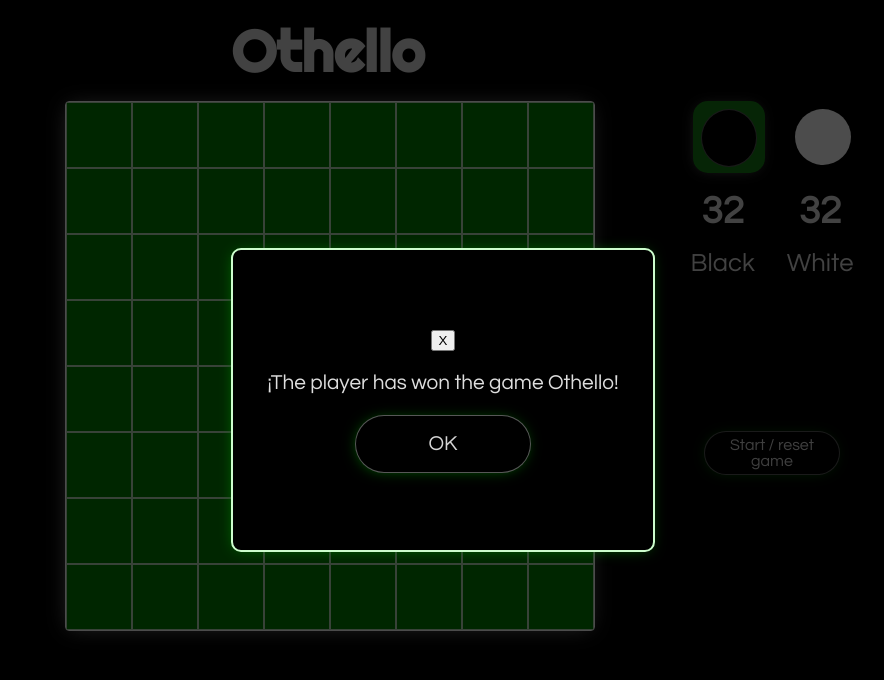
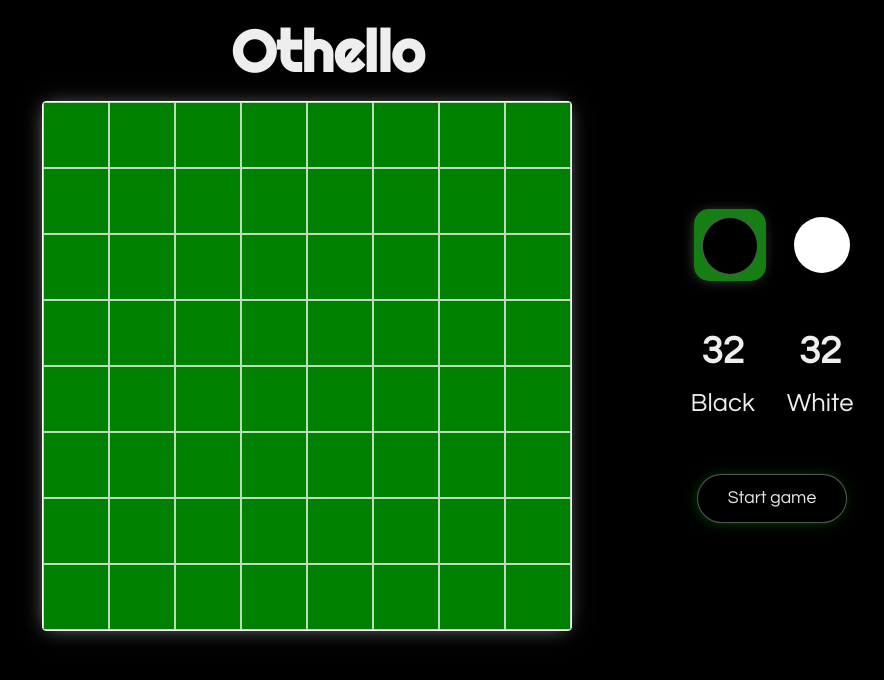
Before and after one commit to Camilaf19/othello-game2, a React (Create React App) app: page / in a window 1280 px wide. Shown: the top 680 px of the page, without its empty margins (197-1081 px from the left). Built offline with nearby package versions, Linux system fonts and the light colour scheme.

Commit message:
Refactoring styles and readme

```diff
--- a/src/App.tsx
+++ b/src/App.tsx
@@ -13,7 +13,7 @@
   const [whiteTokens, setWhiteTokens] = useState(32)
   const [blackTokens, setBlackTokens] = useState(32)
   const [winner, setWinner] = useState('')
-  const [show, setShow] = useState(true)
+  const [show, setShow] = useState(false)
 
 
   const handleStartGame = () => {
@@ -50,10 +50,10 @@
   }
 
   useEffect(() => {
-    if (whiteTokens <= 20) {
+    if (whiteTokens <= 0) {
       setShow(true)
       setWinner('White')
-    } else if (blackTokens <= 20) {
+    } else if (blackTokens <= 0) {
       setShow(true)
       setWinner('Black')
     }
--- a/src/classes/cells.ts
+++ b/src/classes/cells.ts
@@ -14,23 +14,23 @@
     ]
     this.currentPlayer = currentPlayer
   }
-
+  //verificar los limites del tablero
   validateLimit(row: number, col: number): boolean {
     return row >= 0 && row < 8 && col >= 0 && col < 8
   }
 
   validateMove(Board: Board) {
+    //verificar si la celda esta ocupada
     if (Board.cells[this.rows][this.cols] !== 0) {
-      //celda ocupada
       return 0
     }
 
+    //recorre todas las direcciones adaycentes para encontrar una ficha del oponente
     this.neighbors.forEach((direction) => {
-      let row = this.rows + direction[0] // posicion adayacentes
+      let row = this.rows + direction[0]
       let col = this.cols + direction[1]
       if (this.validateLimit(row, col)) {
         if (Board.cells[row][col] === 3 - this.currentPlayer) {
-          // la celda adyacente sea el oponente
           this.createChain(
             this.rows,
             this.cols,
@@ -44,6 +44,7 @@
     return Board.cells[this.rows][this.cols]
   }
 
+  // itera y crea la cadena si encuentra una ficha del jugador actual al final de la fila o columna
   createChain(
     row: number,
     col: number,
@@ -53,26 +54,26 @@
   ) {
     let r = row + direction[0] // adyacentes del actual
     let c = col + direction[1]
-    let foundCurrentPlayerToken = false // variable de control
+    let foundCurrentPlayerToken = false
 
     while (
       this.validateLimit(r, c) &&
       Board.cells[r][c] === 3 - currentPlayer
     ) {
-      r += direction[0] //cambia a los valores adayacentes de la adyacente
+      r += direction[0] //cambia a los valores adyacentes de la adyacente
       c += direction[1]
 
       if (this.validateLimit(r, c) && Board.cells[r][c] === currentPlayer) {
-        foundCurrentPlayerToken = true // se encontró una ficha del jugador actual
-        break // se sale del ciclo
+        foundCurrentPlayerToken = true
+        break
       }
     }
 
-    // si se encontró una ficha del jugador actual, se actualiza la cadena
+    // si se encontró una ficha del jugador actual, se actualiza el valor la cadena
     if (foundCurrentPlayerToken) {
       if (Board.cells[this.rows][this.cols] !== this.currentPlayer) {
         this.flippedTokens++
-        Board.cells[this.rows][this.cols] = this.currentPlayer //pintar el turno actual
+        Board.cells[this.rows][this.cols] = this.currentPlayer
       }
       r = row + direction[0]
       c = col + direction[1]
@@ -80,9 +81,9 @@
         this.validateLimit(r, c) &&
         Board.cells[r][c] === 3 - currentPlayer
       ) {
-        Board.cells[r][c] = currentPlayer // pinta la celda posicion nueva
+        Board.cells[r][c] = currentPlayer // actualiza el valor de la celda que se hizo click
         this.flippedTokens++
-        r += direction[0] //cambia a los valores adayacentes de la adyacente
+        r += direction[0] //cambia a los valores adyacentes de la adyacente
         c += direction[1]
       }
     }
--- a/src/components/PlayerStats.tsx
+++ b/src/components/PlayerStats.tsx
@@ -12,12 +12,12 @@
   return (
     <>
       <section className='tokens-container'>
-        <article className='count-tokens'>
-          <p>{blackTokens}</p>
+        <article className='name-tokens'>
+          <p className='number-tokens'>{blackTokens}</p>
           <span>Black</span>
         </article>
-        <article className='count-tokens'>
-          <p>{whiteTokens}</p>
+        <article className='name-tokens'>
+          <p className='number-tokens'>{whiteTokens}</p>
           <span>White</span>
         </article>
       </section>
@@ -25,7 +25,7 @@
         className='button-start'
         onClick={() => handleRestartGame()}
       >
-        Start / reset game
+        Start game
       </button>
     </>
   )
--- a/src/modal/ModalWinner.tsx
+++ b/src/modal/ModalWinner.tsx
@@ -8,10 +8,8 @@
     return (
       <section className='winner-modal'>
         <div className='body-modal'>
-          <header>
-            <button className="close-modal">X</button>
-          </header>
-          ¡The player {winner} has won the game Othello!
+            <button className="close-modal">x</button>
+            <h2 className="text-modal"> ¡The player {winner} has won the game Othello! </h2>
           <footer>
             <button  className='button-start' onClick={resetGame}>OK</button>
           </footer>
--- a/src/styles.css
+++ b/src/styles.css
@@ -5,7 +5,7 @@
   font-size: 16px;
   line-height: 24px;
   font-weight: 400;
-  color: rgba(255, 255, 255, 0.87);
+  color: rgba(255, 255, 255, 0.932);
   background-color: black;
 }
 
@@ -25,6 +25,7 @@
   margin: 0px;
   display: flex;
   justify-content: center;
+  align-items: center;
 }
 .board {
   height: 33em;
@@ -83,15 +84,19 @@
 }
 
 .aside-container {
+  width: 15em;
   display: flex;
   flex-direction: column;
-  margin: 0em 2em;
+  margin: 0em 1em;
+  align-items: center;
+  justify-content: center;
+  gap: 2em;
 }
 
 .turns-container {
   display: flex;
   justify-content: center;
-  gap: 1.5em;
+  gap: 1.8em;
 }
 
 .tokens-container {
@@ -101,13 +106,13 @@
   gap: 2em;
 }
 
-.count-tokens {
+.name-tokens {
   text-align: center;
   font-family: 'Questrial', sans-serif;
   font-size: 1.6em;
 }
 
-p {
+.number-tokens {
   font-size: 1.5em;
   margin: 0.7em 0em;
   font-weight: bold;
@@ -118,16 +123,24 @@
   border: 1px solid rgba(255, 255, 255, 0.342);
   width: 8.5em;
   height: 2.8em;
-  font-size: 1em;
+  font-size: 1.1em;
   border-radius: 1.5em;
   font-family: 'Questrial', sans-serif;
   font-weight: 200;
   cursor: pointer;
-  color: rgba(255, 255, 255, 0.836);
+  color: rgba(255, 255, 255, 0.911);
   box-shadow: -1px 1px 15px -5px #008000;
-  margin: auto;
+  margin-top: 1.5em;
 }
 
+.button-start:hover {
+  background-color: white;
+  color: black;
+  font-weight: bold;
+  /*   background-color: #106810;
+  color: rgb(255, 255, 255);
+  */
+}
 .winner-modal {
   position: absolute;
   width: 100vw;
@@ -140,6 +153,7 @@
 }
 
 .winner-modal .body-modal {
+  position: relative;
   background: #000000;
   height: 300px;
   width: 420px;
@@ -149,9 +163,25 @@
   flex-direction: column;
   justify-content: center;
   align-items: center;
-  gap: 20px;
   box-shadow: -1px 1px 15px -5px #008000;
+}
+
+.text-modal {
   font-family: 'Questrial', sans-serif;
   font-weight: 200;
-  font-size: 1.3em;
+  font-size: 1.7em;
+  text-align: center;
+  line-height: 1.3em;
 }
+
+.close-modal {
+  position: absolute;
+  top: 4px;
+  right: 4px;
+  border: none;
+  background-color: #000000;
+  color: rgba(255, 255, 255, 0.644);
+  font-size: 0.9em;
+  cursor: pointer;
+  font-weight: bold;
+}
```
Also changed, not shown: 1 other file (tests, documents, lock files or other folders).
